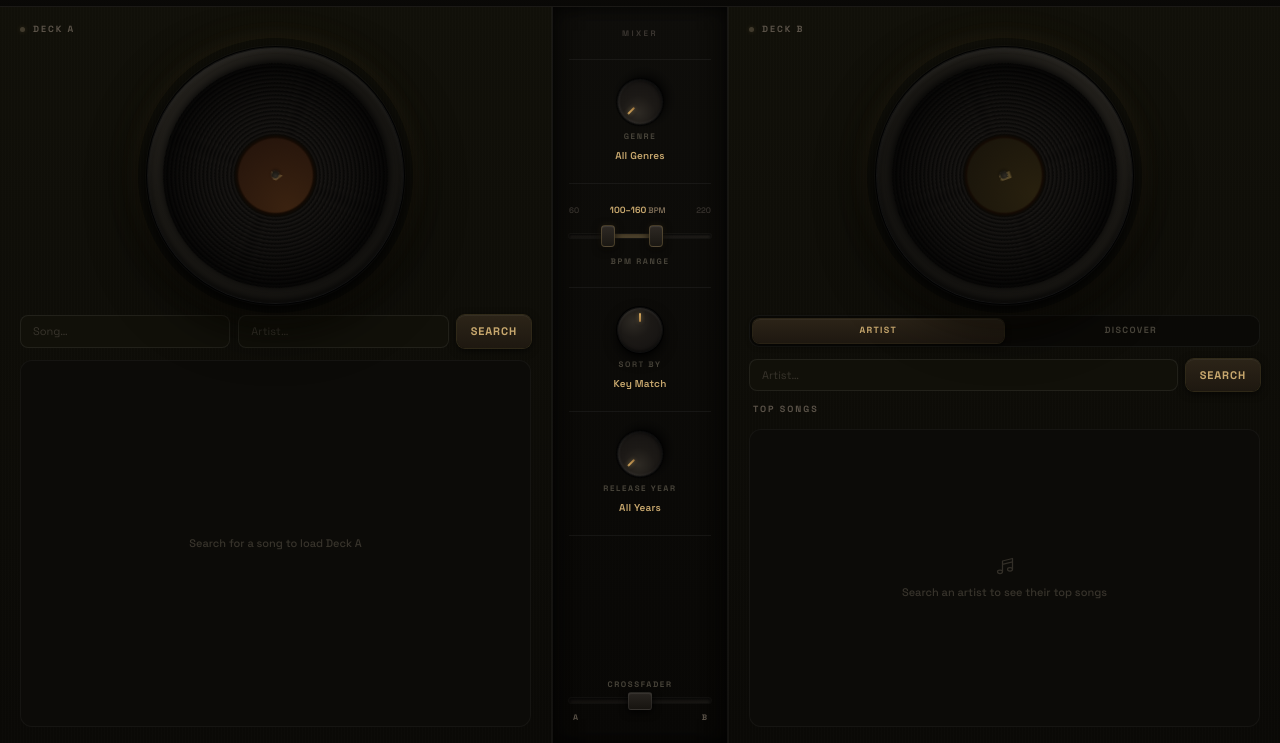
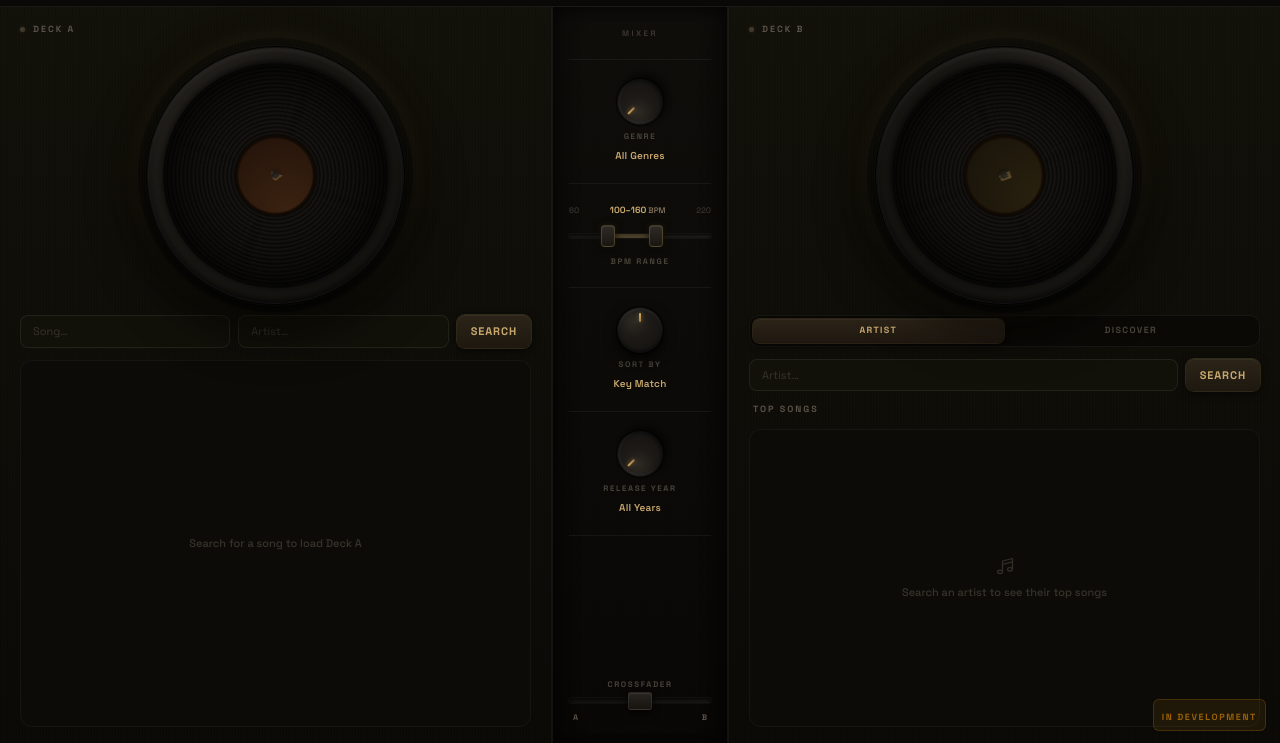
Before and after one commit to gandara-lfg/Mixroot, a website: page public/index.html in a window 1280 px wide. Shown: the part 57-800 px from the top of the page. Drawn offline with nearby package versions, Linux system fonts and the light colour scheme.

Commit message:
added in development thing in the corner

```diff
--- a/public/index.html
+++ b/public/index.html
@@ -236,5 +236,11 @@
 
     </main>
 
+
+    <!-- In Development badge -->
+    <div style="position:fixed;bottom:12px;right:14px;background:rgba(255,160,0,0.08);border:1px solid rgba(255,160,0,0.18);border-radius:6px;padding:3px 8px;pointer-events:none;z-index:9999;">
+        <span style="font-size:9px;font-weight:700;letter-spacing:0.18em;text-transform:uppercase;color:rgba(255,160,0,0.55);">In Development</span>
+    </div>
+
 </body>
 </html>
```
